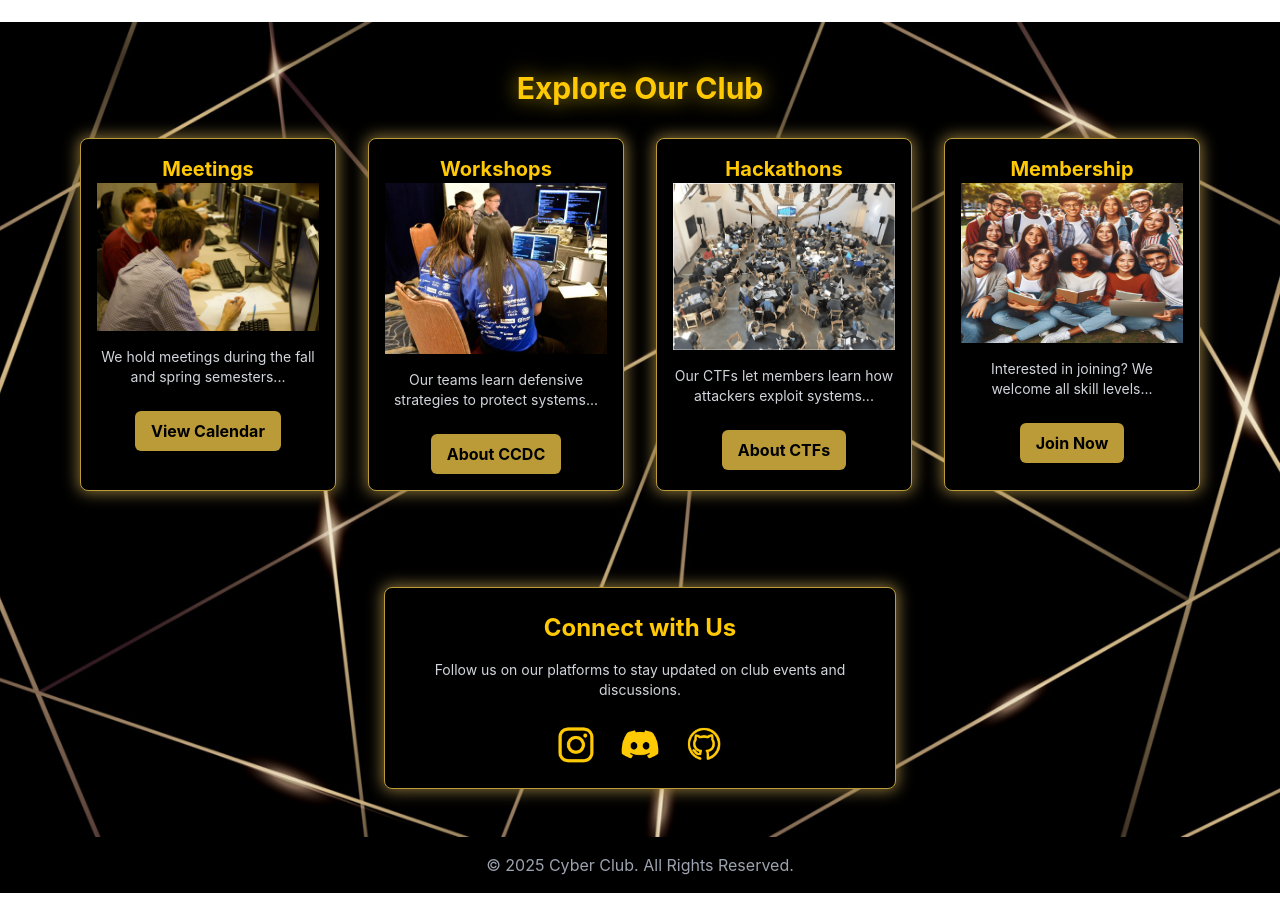
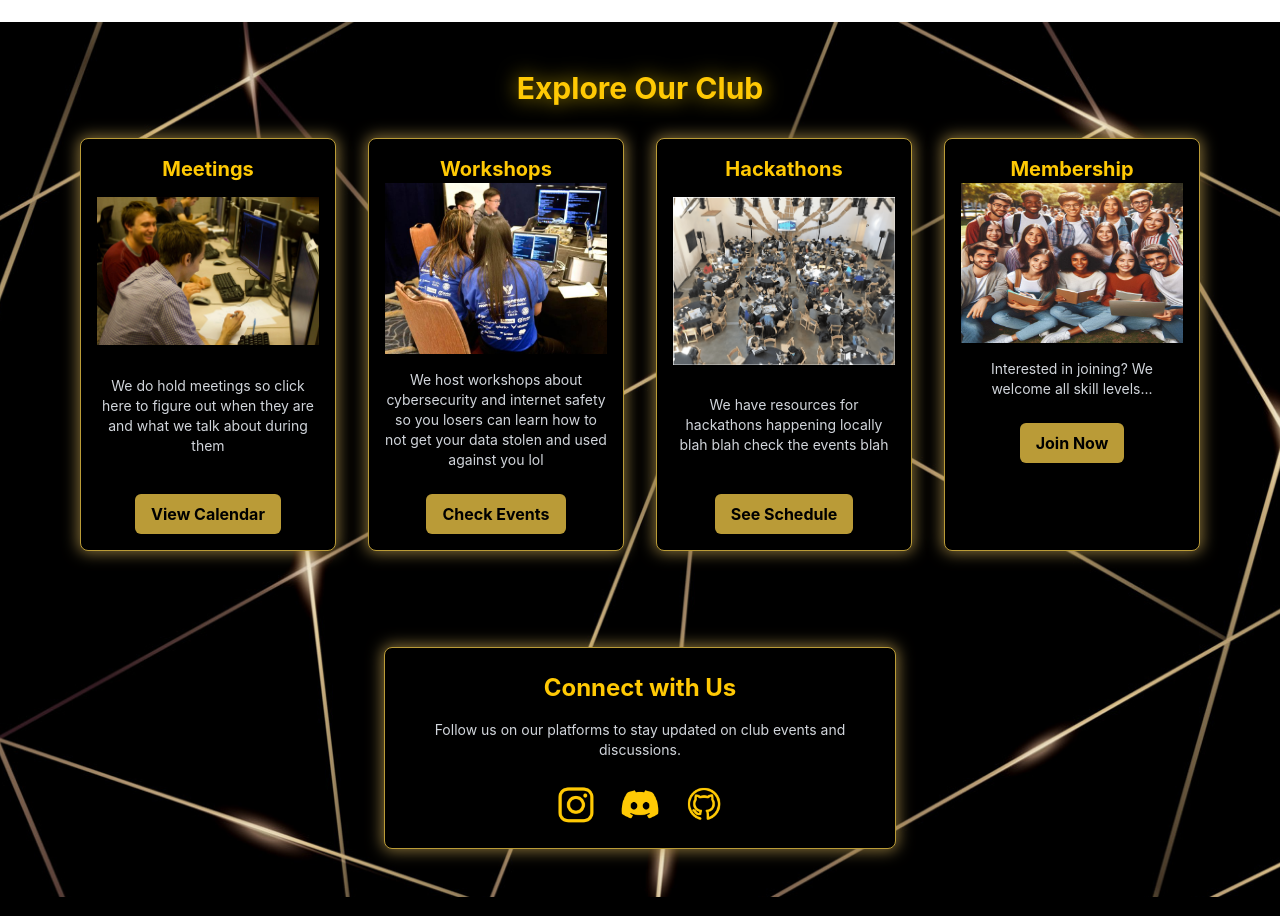
Before and after one commit to danyabaron/Club-Website-Testing, a React (Vite) app: page / in a window 1280 px wide. Shown: the part 900-1816 px from the top of the page. Before the commit the page ends 1793 px from the top, so only its background shows below. Built offline with nearby package versions, Linux system fonts and the light colour scheme; grey boxes are pictures that could not be loaded.

Commit message:
edited quicklinks content

```diff
--- a/src/Components/Home.jsx
+++ b/src/Components/Home.jsx
@@ -63,36 +63,36 @@ function Home() {
           <h2 className="text-3xl font-bold text-center mb-8 drop-shadow-[0_0_10px_rgba(255,215,0,0.7)]">Explore Our Club</h2>
           <div className="max-w-6xl mx-auto grid grid-cols-1 sm:grid-cols-2 lg:grid-cols-4 gap-8 px-4">
             {/* Card 1 */}
-            <div className="border border-metal-gold rounded-lg p-4 flex flex-col items-center bg-black text-center shadow-[0_0_15px_2px_rgba(189,158,80,0.7)]">
+            <div className="border border-metal-gold rounded-lg p-4 flex flex-col items-center bg-black text-center shadow-[0_0_15px_2px_rgba(189,158,80,0.7)] justify-between">
               <h3 className="text-xl font-bold text-bright-gold">Meetings</h3>
               <img src={meetings} alt="club members meeting" className="w-80 h-50" />
               <p className="text-sm mt-4 text-gray-300">
-                We hold meetings during the fall and spring semesters...
+                We do hold meetings so click here to figure out when they are and what we talk about during them
               </p>
-              <button className="bg-metal-gold text-black font-bold px-4 py-2 rounded-md hover:bg-yellow-500 transition-colors mt-6">
+              <button className="bg-metal-gold text-black font-bold px-4 py-2 rounded-md hover:bg-yellow-500 transition-colors mt-6 ">
                 View Calendar
               </button>
             </div>
             {/* Card 2 */}
-            <div className="border border-metal-gold rounded-lg p-4 flex flex-col items-center bg-black text-center shadow-[0_0_15px_2px_rgba(189,158,80,0.7)]">
+            <div className="border border-metal-gold rounded-lg p-4 flex flex-col items-center bg-black text-center shadow-[0_0_15px_2px_rgba(189,158,80,0.7)] justify-between">
               <h3 className="text-xl font-bold text-bright-gold">Workshops</h3>
               <img src={workshops} alt="Cybersecurity workshop" className="w-80 h-50" />
               <p className="text-sm mt-4 text-gray-300">
-                Our teams learn defensive strategies to protect systems...
+                We host workshops about cybersecurity and internet safety so you losers can learn how to not get your data stolen and used against you lol
               </p>
-              <button className="bg-metal-gold text-black font-bold px-4 py-2 rounded-md hover:bg-yellow-500 transition-colors mt-6">
-                About CCDC
+              <button className="bg-metal-gold text-black font-bold px-4 py-2 rounded-md hover:bg-yellow-500 transition-colors mt-6 ">
+                Check Events
               </button>
             </div>
             {/* Card 3 */}
-            <div className="border border-metal-gold rounded-lg p-4 flex flex-col items-center bg-black text-center shadow-[0_0_15px_2px_rgba(189,158,80,0.7)]">
+            <div className="border border-metal-gold rounded-lg p-4 flex flex-col items-center bg-black text-center shadow-[0_0_15px_2px_rgba(189,158,80,0.7)] justify-between">
               <h3 className="text-xl font-bold text-bright-gold">Hackathons</h3>
               <img src={hackathons} alt="Hackathon event" className="w-80 h-50" />
               <p className="text-sm mt-4 text-gray-300">
-                Our CTFs let members learn how attackers exploit systems...
+                We have resources for hackathons happening locally blah blah check the events blah
               </p>
-              <button className="bg-metal-gold text-black font-bold px-4 py-2 rounded-md hover:bg-yellow-500 transition-colors mt-6">
-                About CTFs
+              <button className="bg-metal-gold text-black font-bold px-4 py-2 rounded-md hover:bg-yellow-500 transition-colors mt-6 ">
+                See Schedule
               </button>
             </div>
             {/* Card 4 */}
```
